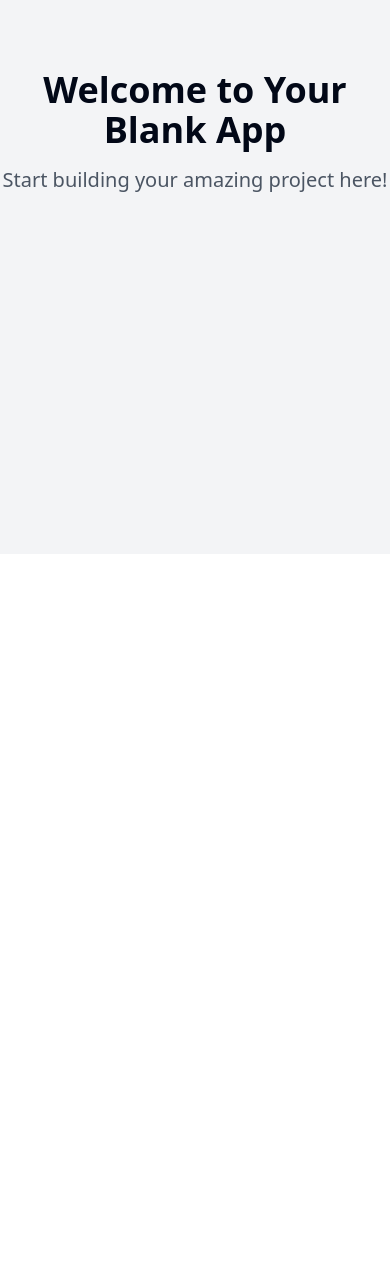
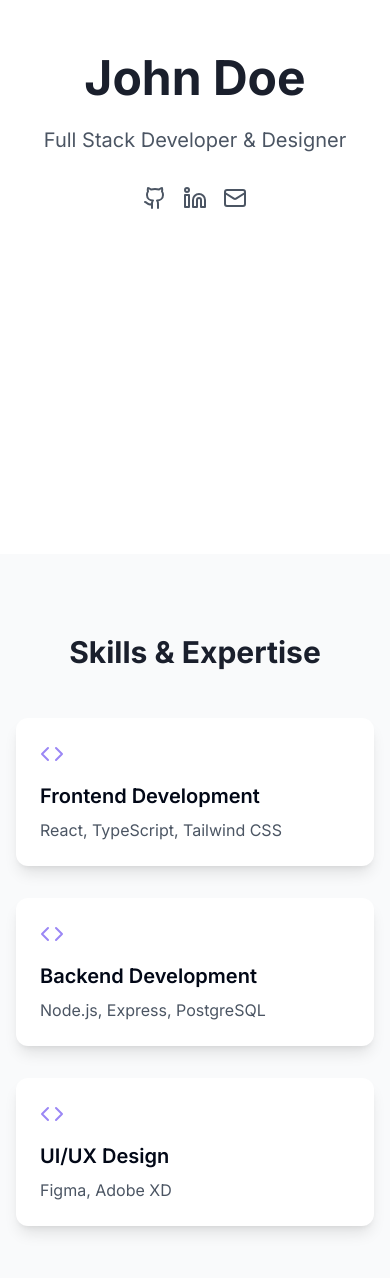
Before and after one commit to RoHaNdeve/rohan, a React (Vite) app: page / in a window 390 px wide. Shown: the part 290-1568 px from the top of the page. Before the commit the page ends 844 px from the top, so only its background shows below. Built offline with nearby package versions, Linux system fonts and the light colour scheme.

Commit message:
Add portfolio website
This commit adds a basic portfolio website to showcase skills and portfolio.

```diff
--- a/index.html
+++ b/index.html
@@ -1,17 +1,17 @@
+
 <!DOCTYPE html>
 <html lang="en">
   <head>
     <meta charset="UTF-8" />
     <meta name="viewport" content="width=device-width, initial-scale=1.0" />
-    <title>talent-tribune</title>
-    <meta name="description" content="Lovable Generated Project" />
-    <meta name="author" content="Lovable" />
+    <title>John Doe - Portfolio</title>
+    <meta name="description" content="Professional Portfolio" />
+    <meta name="author" content="John Doe" />
     <meta property="og:image" content="/og-image.png" />
+    <link rel="stylesheet" href="https://fonts.googleapis.com/css2?family=Inter:wght@300;400;500;600;700&display=swap">
   </head>
-
   <body>
     <div id="root"></div>
-    <!-- IMPORTANT: DO NOT REMOVE THIS SCRIPT TAG OR THIS VERY COMMENT! -->
     <script src="https://cdn.gpteng.co/gptengineer.js" type="module"></script>
     <script type="module" src="/src/main.tsx"></script>
   </body>
--- a/src/index.css
+++ b/src/index.css
@@ -1,3 +1,4 @@
+
 @tailwind base;
 @tailwind components;
 @tailwind utilities;
@@ -6,96 +7,28 @@
   :root {
     --background: 0 0% 100%;
     --foreground: 222.2 84% 4.9%;
-
-    --card: 0 0% 100%;
-    --card-foreground: 222.2 84% 4.9%;
-
-    --popover: 0 0% 100%;
-    --popover-foreground: 222.2 84% 4.9%;
-
-    --primary: 222.2 47.4% 11.2%;
-    --primary-foreground: 210 40% 98%;
-
-    --secondary: 210 40% 96.1%;
-    --secondary-foreground: 222.2 47.4% 11.2%;
-
-    --muted: 210 40% 96.1%;
-    --muted-foreground: 215.4 16.3% 46.9%;
-
-    --accent: 210 40% 96.1%;
-    --accent-foreground: 222.2 47.4% 11.2%;
-
-    --destructive: 0 84.2% 60.2%;
-    --destructive-foreground: 210 40% 98%;
-
     --border: 214.3 31.8% 91.4%;
     --input: 214.3 31.8% 91.4%;
     --ring: 222.2 84% 4.9%;
-
-    --radius: 0.5rem;
-
-    --sidebar-background: 0 0% 98%;
-
-    --sidebar-foreground: 240 5.3% 26.1%;
-
-    --sidebar-primary: 240 5.9% 10%;
-
-    --sidebar-primary-foreground: 0 0% 98%;
-
-    --sidebar-accent: 240 4.8% 95.9%;
-
-    --sidebar-accent-foreground: 240 5.9% 10%;
-
-    --sidebar-border: 220 13% 91%;
-
-    --sidebar-ring: 217.2 91.2% 59.8%;
   }
 
-  .dark {
-    --background: 222.2 84% 4.9%;
-    --foreground: 210 40% 98%;
-
-    --card: 222.2 84% 4.9%;
-    --card-foreground: 210 40% 98%;
-
-    --popover: 222.2 84% 4.9%;
-    --popover-foreground: 210 40% 98%;
-
-    --primary: 210 40% 98%;
-    --primary-foreground: 222.2 47.4% 11.2%;
-
-    --secondary: 217.2 32.6% 17.5%;
-    --secondary-foreground: 210 40% 98%;
-
-    --muted: 217.2 32.6% 17.5%;
-    --muted-foreground: 215 20.2% 65.1%;
-
-    --accent: 217.2 32.6% 17.5%;
-    --accent-foreground: 210 40% 98%;
-
-    --destructive: 0 62.8% 30.6%;
-    --destructive-foreground: 210 40% 98%;
-
-    --border: 217.2 32.6% 17.5%;
-    --input: 217.2 32.6% 17.5%;
-    --ring: 212.7 26.8% 83.9%;
-    --sidebar-background: 240 5.9% 10%;
-    --sidebar-foreground: 240 4.8% 95.9%;
-    --sidebar-primary: 224.3 76.3% 48%;
-    --sidebar-primary-foreground: 0 0% 100%;
-    --sidebar-accent: 240 3.7% 15.9%;
-    --sidebar-accent-foreground: 240 4.8% 95.9%;
-    --sidebar-border: 240 3.7% 15.9%;
-    --sidebar-ring: 217.2 91.2% 59.8%;
-  }
-}
-
-@layer base {
   * {
     @apply border-border;
   }
 
   body {
-    @apply bg-background text-foreground;
+    @apply bg-background text-foreground antialiased;
+  }
+
+  html {
+    @apply scroll-smooth;
   }
 }
+
+.glass-card {
+  @apply backdrop-blur-lg bg-white/90 border border-white/20 shadow-lg;
+}
+
+.hover-lift {
+  @apply transition-transform duration-300 hover:-translate-y-1;
+}
--- a/src/pages/Index.tsx
+++ b/src/pages/Index.tsx
@@ -1,12 +1,129 @@
-// Update this page (the content is just a fallback if you fail to update the page)
+
+import { GithubIcon, LinkedinIcon, Mail, Code, Briefcase } from "lucide-react";
+import { useState } from "react";
 
 const Index = () => {
+  const [isHovered, setIsHovered] = useState<number | null>(null);
+
+  const skills = [
+    { name: "Frontend Development", icon: <Code className="w-6 h-6" />, description: "React, TypeScript, Tailwind CSS" },
+    { name: "Backend Development", icon: <Code className="w-6 h-6" />, description: "Node.js, Express, PostgreSQL" },
+    { name: "UI/UX Design", icon: <Code className="w-6 h-6" />, description: "Figma, Adobe XD" },
+  ];
+
+  const projects = [
+    {
+      title: "Project 1",
+      description: "A beautiful web application",
+      image: "https://images.unsplash.com/photo-1486312338219-ce68d2c6f44d?w=800&auto=format&fit=crop&q=60",
+      link: "#"
+    },
+    {
+      title: "Project 2",
+      description: "Mobile-first responsive design",
+      image: "https://images.unsplash.com/photo-1487058792275-0ad4aaf24ca7?w=800&auto=format&fit=crop&q=60",
+      link: "#"
+    },
+    {
+      title: "Project 3",
+      description: "Full-stack application",
+      image: "https://images.unsplash.com/photo-1498050108023-c5249f4df085?w=800&auto=format&fit=crop&q=60",
+      link: "#"
+    },
+  ];
+
   return (
-    <div className="min-h-screen flex items-center justify-center bg-gray-100">
-      <div className="text-center">
-        <h1 className="text-4xl font-bold mb-4">Welcome to Your Blank App</h1>
-        <p className="text-xl text-gray-600">Start building your amazing project here!</p>
-      </div>
+    <div className="min-h-screen bg-white">
+      {/* Hero Section */}
+      <section className="min-h-screen flex items-center justify-center px-4 animate-fade-in">
+        <div className="text-center">
+          <h1 className="text-5xl md:text-7xl font-bold text-primary mb-6">
+            John Doe
+          </h1>
+          <p className="text-xl md:text-2xl text-gray-600 mb-8">
+            Full Stack Developer & Designer
+          </p>
+          <div className="flex gap-4 justify-center">
+            <a href="#" className="text-gray-600 hover:text-accent transition-colors">
+              <GithubIcon className="w-6 h-6" />
+            </a>
+            <a href="#" className="text-gray-600 hover:text-accent transition-colors">
+              <LinkedinIcon className="w-6 h-6" />
+            </a>
+            <a href="#" className="text-gray-600 hover:text-accent transition-colors">
+              <Mail className="w-6 h-6" />
+            </a>
+          </div>
+        </div>
+      </section>
+
+      {/* Skills Section */}
+      <section className="py-20 px-4 bg-gray-50">
+        <div className="max-w-6xl mx-auto">
+          <h2 className="text-3xl md:text-4xl font-bold text-primary text-center mb-12">
+            Skills & Expertise
+          </h2>
+          <div className="grid grid-cols-1 md:grid-cols-3 gap-8">
+            {skills.map((skill, index) => (
+              <div
+                key={index}
+                className="p-6 bg-white rounded-xl shadow-lg hover:shadow-xl transition-shadow duration-300 transform hover:-translate-y-1"
+              >
+                <div className="text-accent mb-4">{skill.icon}</div>
+                <h3 className="text-xl font-semibold mb-2">{skill.name}</h3>
+                <p className="text-gray-600">{skill.description}</p>
+              </div>
+            ))}
+          </div>
+        </div>
+      </section>
+
+      {/* Portfolio Section */}
+      <section className="py-20 px-4">
+        <div className="max-w-6xl mx-auto">
+          <h2 className="text-3xl md:text-4xl font-bold text-primary text-center mb-12">
+            Featured Projects
+          </h2>
+          <div className="grid grid-cols-1 md:grid-cols-3 gap-8">
+            {projects.map((project, index) => (
+              <a
+                href={project.link}
+                key={index}
+                className="group relative overflow-hidden rounded-xl"
+                onMouseEnter={() => setIsHovered(index)}
+                onMouseLeave={() => setIsHovered(null)}
+              >
+                <img
+                  src={project.image}
+                  alt={project.title}
+                  className="w-full h-64 object-cover transition-transform duration-300 group-hover:scale-110"
+                />
+                <div className={`absolute inset-0 bg-black/60 flex items-center justify-center transition-opacity duration-300 ${isHovered === index ? 'opacity-100' : 'opacity-0'}`}>
+                  <div className="text-white text-center p-4">
+                    <h3 className="text-xl font-semibold mb-2">{project.title}</h3>
+                    <p>{project.description}</p>
+                  </div>
+                </div>
+              </a>
+            ))}
+          </div>
+        </div>
+      </section>
+
+      {/* Contact Section */}
+      <section className="py-20 px-4 bg-primary text-white">
+        <div className="max-w-4xl mx-auto text-center">
+          <h2 className="text-3xl md:text-4xl font-bold mb-8">Let's Work Together</h2>
+          <p className="text-xl mb-8">I'm always interested in hearing about new projects and opportunities.</p>
+          <a
+            href="mailto:contact@johndoe.com"
+            className="inline-flex items-center gap-2 bg-accent px-6 py-3 rounded-lg font-semibold hover:bg-opacity-90 transition-colors"
+          >
+            <Mail className="w-5 h-5" />
+            Get in Touch
+          </a>
+        </div>
+      </section>
     </div>
   );
 };
--- a/tailwind.config.ts
+++ b/tailwind.config.ts
@@ -1,3 +1,4 @@
+
 import type { Config } from "tailwindcss";
 
 export default {
@@ -12,85 +13,45 @@ export default {
   theme: {
     container: {
       center: true,
-			padding: '2rem',
+      padding: "2rem",
       screens: {
-				'2xl': '1400px'
-			}
+        "2xl": "1400px",
+      },
     },
     extend: {
+      fontFamily: {
+        sans: ['Inter', 'sans-serif'],
+      },
       colors: {
-				border: 'hsl(var(--border))',
-				input: 'hsl(var(--input))',
-				ring: 'hsl(var(--ring))',
-				background: 'hsl(var(--background))',
-				foreground: 'hsl(var(--foreground))',
+        border: "hsl(var(--border))",
+        input: "hsl(var(--input))",
+        ring: "hsl(var(--ring))",
+        background: "hsl(var(--background))",
+        foreground: "hsl(var(--foreground))",
         primary: {
-					DEFAULT: 'hsl(var(--primary))',
-					foreground: 'hsl(var(--primary-foreground))'
-				},
-				secondary: {
-					DEFAULT: 'hsl(var(--secondary))',
-					foreground: 'hsl(var(--secondary-foreground))'
-				},
-				destructive: {
-					DEFAULT: 'hsl(var(--destructive))',
-					foreground: 'hsl(var(--destructive-foreground))'
-				},
-				muted: {
-					DEFAULT: 'hsl(var(--muted))',
-					foreground: 'hsl(var(--muted-foreground))'
+          DEFAULT: "#1a1f2c",
+          foreground: "#ffffff",
         },
         accent: {
-					DEFAULT: 'hsl(var(--accent))',
-					foreground: 'hsl(var(--accent-foreground))'
+          DEFAULT: "#9b87f5",
+          foreground: "#ffffff",
         },
-				popover: {
-					DEFAULT: 'hsl(var(--popover))',
-					foreground: 'hsl(var(--popover-foreground))'
-				},
-				card: {
-					DEFAULT: 'hsl(var(--card))',
-					foreground: 'hsl(var(--card-foreground))'
-				},
-				sidebar: {
-					DEFAULT: 'hsl(var(--sidebar-background))',
-					foreground: 'hsl(var(--sidebar-foreground))',
-					primary: 'hsl(var(--sidebar-primary))',
-					'primary-foreground': 'hsl(var(--sidebar-primary-foreground))',
-					accent: 'hsl(var(--sidebar-accent))',
-					'accent-foreground': 'hsl(var(--sidebar-accent-foreground))',
-					border: 'hsl(var(--sidebar-border))',
-					ring: 'hsl(var(--sidebar-ring))'
-				}
-			},
-			borderRadius: {
-				lg: 'var(--radius)',
-				md: 'calc(var(--radius) - 2px)',
-				sm: 'calc(var(--radius) - 4px)'
       },
       keyframes: {
-				'accordion-down': {
-					from: {
-						height: '0'
+        "fade-up": {
+          "0%": { opacity: "0", transform: "translateY(20px)" },
+          "100%": { opacity: "1", transform: "translateY(0)" },
         },
-					to: {
-						height: 'var(--radix-accordion-content-height)'
-					}
+        "fade-in": {
+          "0%": { opacity: "0" },
+          "100%": { opacity: "1" },
         },
-				'accordion-up': {
-					from: {
-						height: 'var(--radix-accordion-content-height)'
-					},
-					to: {
-						height: '0'
-					}
-				}
       },
       animation: {
-				'accordion-down': 'accordion-down 0.2s ease-out',
-				'accordion-up': 'accordion-up 0.2s ease-out'
-			}
-		}
+        "fade-up": "fade-up 0.5s ease-out",
+        "fade-in": "fade-in 0.5s ease-out",
+      },
+    },
   },
   plugins: [require("tailwindcss-animate")],
 } satisfies Config;
```
Lines whose indentation alone changed are shown as unchanged.
